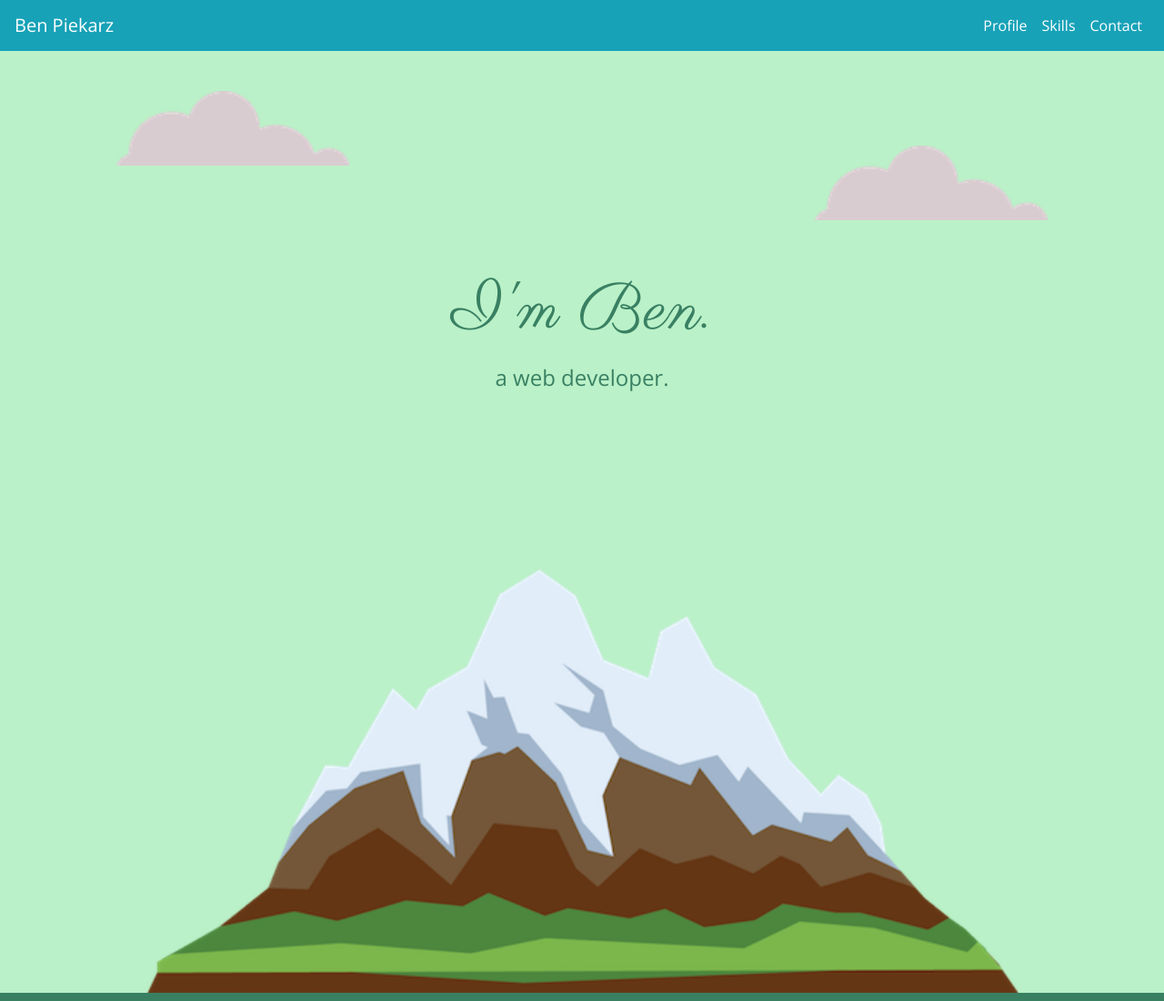
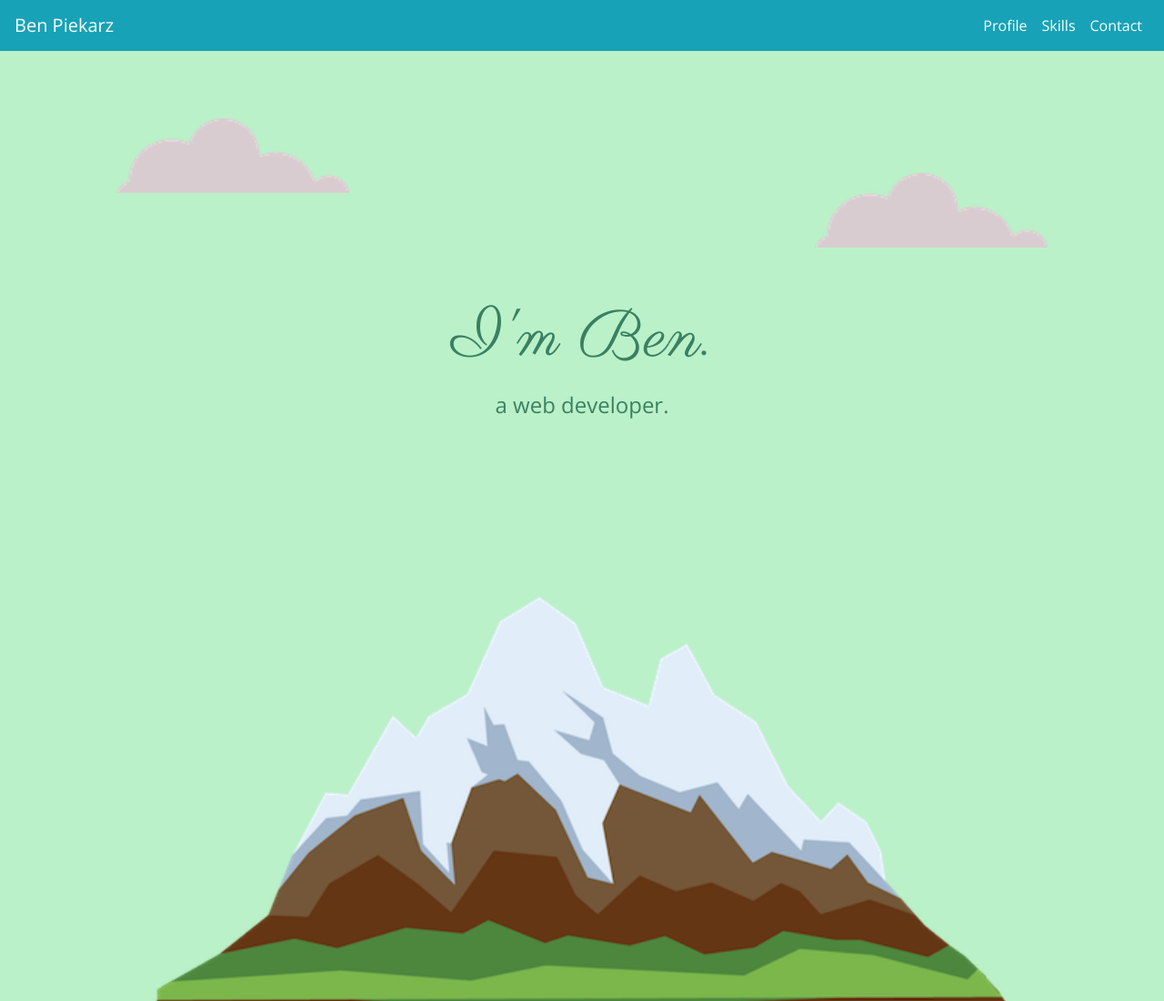
Before and after one commit to benpiekarz/bensitecss, a plain HTML site: page index.html in a window 1280 px wide. Shown: the top 1100 px of the page at 91% size. Drawn offline with nearby package versions, Linux system fonts and the light colour scheme.

Commit message:
Update master.css

```diff
--- a/css/master.css
+++ b/css/master.css
@@ -24,7 +24,7 @@ hr {
 }
 
 h1 {
-  margin: 200px auto 15px auto;
+  margin: 230px auto 15px auto;
   font-family: 'Parisienne', cursive;
   font-size: 4.5rem;
   color: #398063;
@@ -63,7 +63,7 @@ p {
   position: absolute;
   width: 20%;
   left: 10%;
-  top: 100px;
+  top: 130px;
   order: 2;
 }
 
@@ -71,7 +71,7 @@ p {
   position: absolute;
   width: 20%;
   right: 10%;
-  top: 160px;
+  top: 190px;
   order: 2;
 
 }
```
